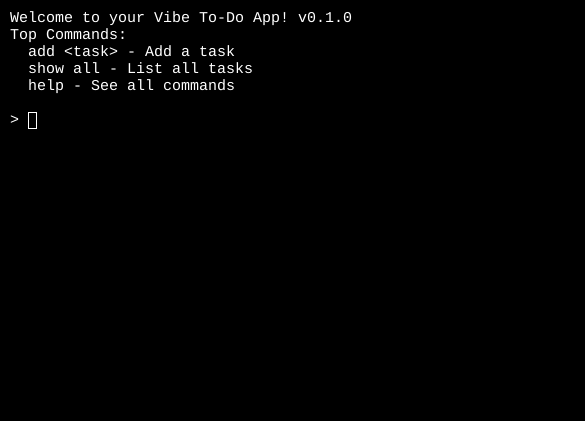
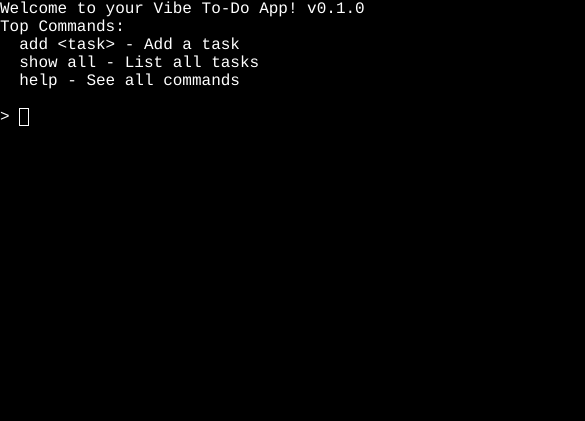
Before and after one commit to djeidjei/vibe-todo, a plain HTML site: page index.html in a window 390 px wide. Shown: the top 421 px of the page, 585 px wide, since content can reach past the window. Drawn offline with nearby package versions, Linux system fonts and the light colour scheme.

Commit message:
Optimized for mobile with larger font and dynamic sizing

```diff
--- a/app.js
+++ b/app.js
@@ -16,8 +16,17 @@ const firebaseConfig = {
 const app = initializeApp(firebaseConfig);
 const db = getFirestore(app);
 
-// Set up the terminal
-const term = new Terminal({ cursorBlink: true, cols: 80, rows: 24, scrollback: 0 });
+// Set up the terminal with dynamic sizing
+const isMobile = window.innerWidth <= 768;
+const cols = isMobile ? Math.floor(window.innerWidth / 10) : 80; // Adjust columns for mobile
+const rows = isMobile ? Math.floor(window.innerHeight / 20) : 24; // Adjust rows for mobile
+const term = new Terminal({
+    cursorBlink: true,
+    cols: cols,
+    rows: rows,
+    scrollback: 0,
+    fontSize: isMobile ? 16 : 12 // Larger font on mobile
+});
 term.open(document.getElementById('terminal'));
 term.write('Welcome to your Vibe To-Do App! v0.1.0\r\nTop Commands:\r\n  add <task> - Add a task\r\n  show all - List all tasks\r\n  help - See all commands\r\n\r\n> ');
 
@@ -154,7 +163,7 @@ async function listTasks() {
 
         const allTasks = snapshot.docs.map(doc => ({ id: doc.id, ...doc.data() }));
         const totalLines = calculateTotalLines(allTasks);
-        term.resize(80, Math.max(24, totalLines));
+        term.resize(80, Math.max(isMobile ? rows : 24, totalLines));
 
         term.write('\r\n\r\nLatest 5 Tasks:\r\n');
         const latestTasks = allTasks.slice(0, 5);
@@ -224,7 +233,7 @@ async function listTasksByHashtag(hashtag) {
 
         const tasks = snapshot.docs.map(doc => doc.data()).filter(task => task.text.includes('#' + hashtag));
         const totalLines = tasks.length + 4; // Title + tasks + 3 blank lines + prompt
-        term.resize(80, Math.max(24, totalLines));
+        term.resize(80, Math.max(isMobile ? rows : 24, totalLines));
 
         term.write('\r\n\r\n');
         const coloredHashtag = colorHashtags('#' + hashtag);
@@ -320,7 +329,7 @@ async function listTasksByStatus(completed) {
 
         const tasks = snapshot.docs.map(doc => doc.data());
         const totalLines = tasks.length + 4; // 3 blank lines + prompt + tasks
-        term.resize(80, Math.max(24, totalLines));
+        term.resize(80, Math.max(isMobile ? rows : 24, totalLines));
 
         snapshot.forEach((doc, index) => {
             const task = doc.data();
--- a/index.html
+++ b/index.html
@@ -2,22 +2,36 @@
 <html lang="en">
 <head>
     <meta charset="UTF-8">
-    <title>Terminal To-Do</title>
-    <link href="https://cdn.jsdelivr.net/npm/xterm/css/xterm.css" rel="stylesheet">
+    <meta name="viewport" content="width=device-width, initial-scale=1.0">
+    <title>Vibe To-Do</title>
+    <link href="https://unpkg.com/xterm/css/xterm.css" rel="stylesheet" />
     <style>
         body {
-            background-color: black;
-            color: white;
-            font-family: monospace;
             margin: 0;
-            padding: 10px;
+            padding: 0;
+            height: 100vh;
+            width: 100vw;
+            overflow: hidden;
+            background: black;
+            display: flex;
+            justify-content: center;
+            align-items: center;
         }
-        #terminal { height: 100vh; }
+        #terminal {
+            width: 100%;
+            height: 100%;
+        }
+        /* Mobile-specific adjustments */
+        @media (max-width: 768px) {
+            .xterm {
+                font-size: 16px !important; /* Bigger font for mobile */
+            }
+        }
     </style>
-    <script src="https://cdn.jsdelivr.net/npm/xterm/lib/xterm.js"></script>
 </head>
 <body>
     <div id="terminal"></div>
+    <script src="https://unpkg.com/xterm/lib/xterm.js"></script>
     <script type="module" src="app.js"></script>
 </body>
 </html>
```
